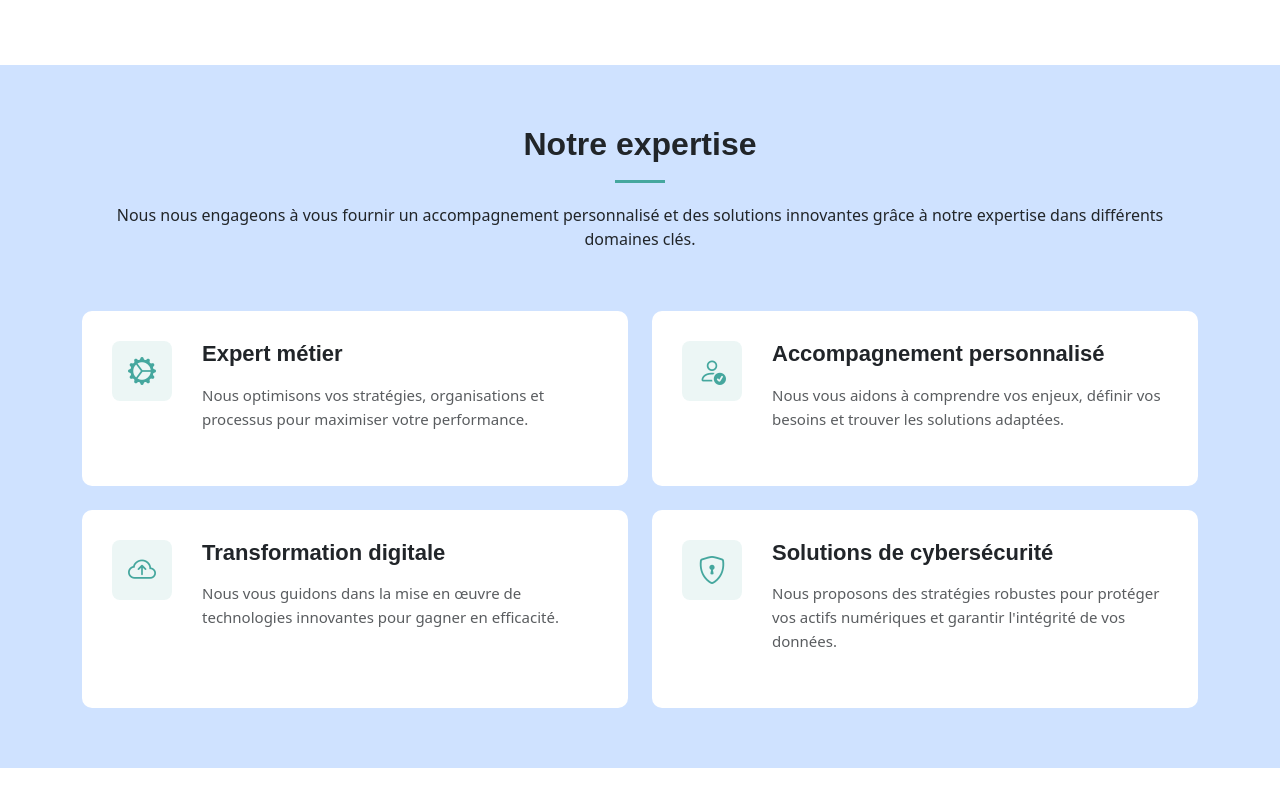
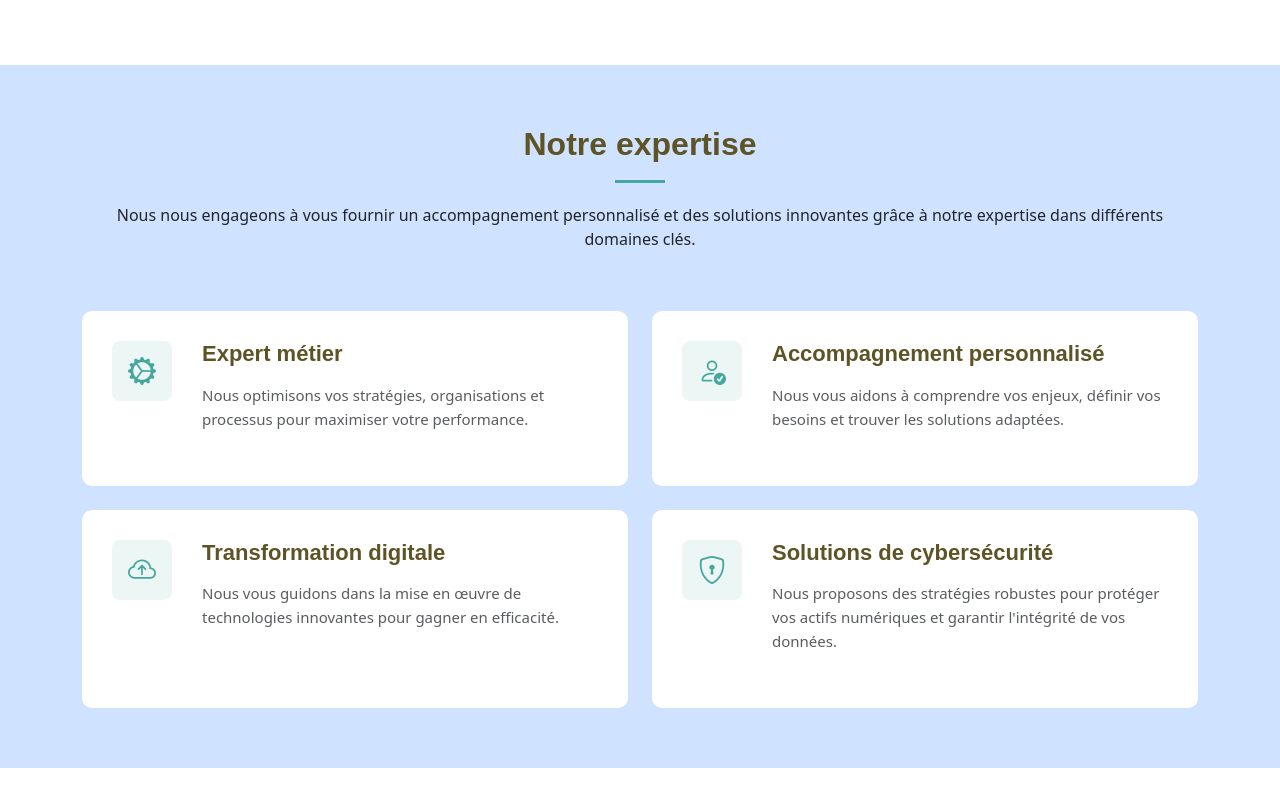
Before and after one commit to kps-dev-ops/kpsgroupe_ca, a Vue app in the folder kps/: page /expertise in a window 1280 px wide. Shown: the part 1460-2260 px from the top of the page. Built offline with nearby package versions, Linux system fonts and the light colour scheme.

Commit message:
correct of print color of title

```diff
--- a/kps/src/views/Expertise.vue
+++ b/kps/src/views/Expertise.vue
@@ -2,7 +2,7 @@
   <section id="services" class="services section light-background">
     <!-- Section Title -->
     <div class="container section-title" data-aos="fade-up">
-      <h2>{{ servicesStore.sectionTitle }}</h2>
+      <h2 style="color:#5E5325;">{{ servicesStore.sectionTitle }}</h2>
       <p>{{ servicesStore.sectionDescription }}</p>
     </div>
 
@@ -21,7 +21,7 @@
               <i :class="service.icon"></i>
             </div>
             <div>
-              <h3>{{ service.title }}</h3>
+              <h3 style="color:#5E5325;">{{ service.title }}</h3>
               <p>{{ service.description }}</p>
             </div>
           </div>
```
